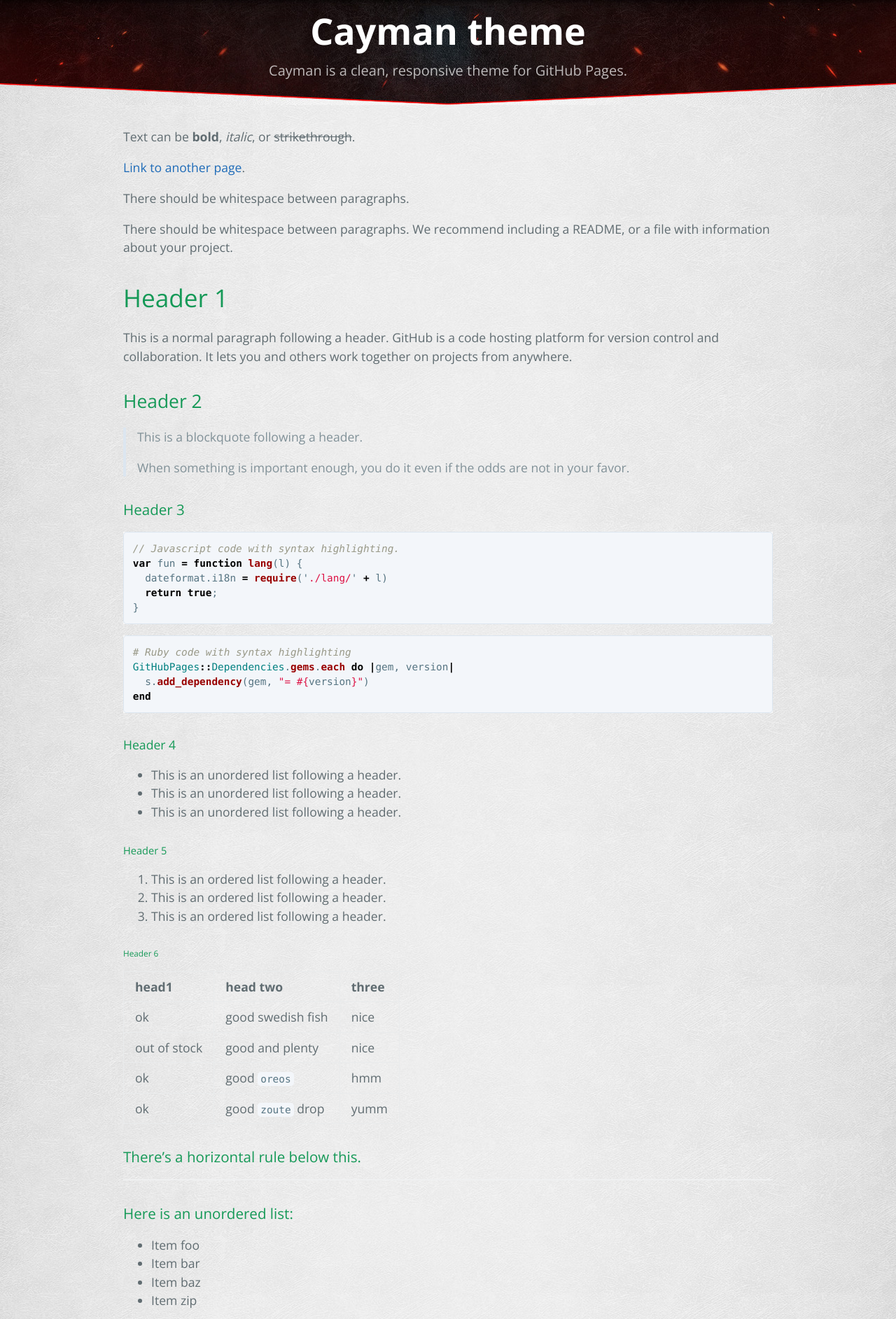
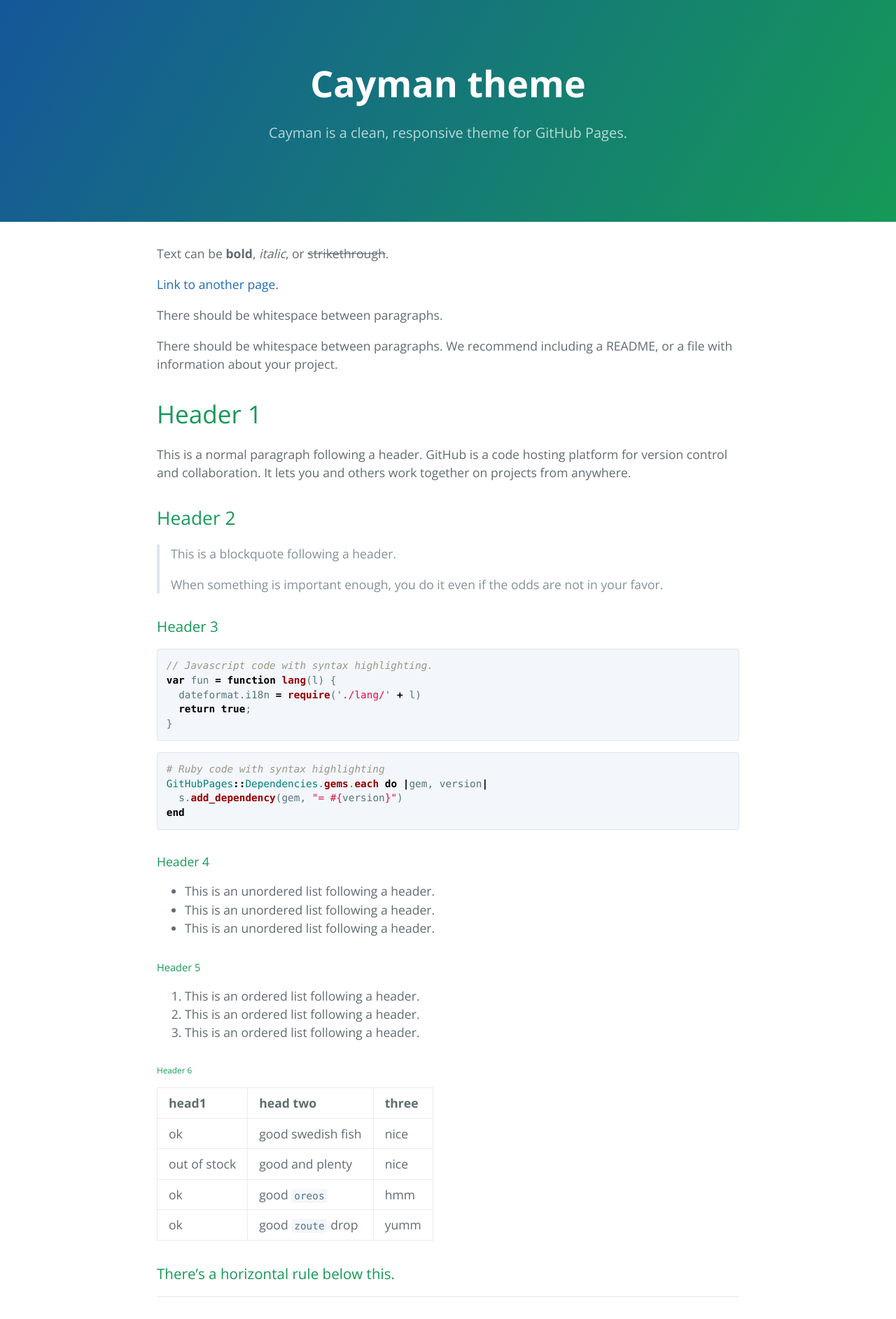
Before and after one commit to tankigdn/tankigdn.github.io, a Jekyll site: the page built from index.md, in a window 1280 px wide. Shown: the top 1885 px of the page at 70% size. Built offline with Jekyll 4.4.1, drawn with Linux system fonts in a browser that asks for light colours.

Commit message:
Update style.css

```diff
--- a/assets/css/style.css
+++ b/assets/css/style.css
@@ -404,7 +404,6 @@ body {
     font-size: 16px;
     line-height: 1.5;
     color: #606c71;
-	background: url("/assets/images/background.jpg") repeat-y 50% 0 #9d9d9d;
 }
 #skip-to-content {
     height: 1px;
@@ -475,13 +474,12 @@ a:hover {
 .page-header {
     color: #fff;
     text-align: center;
-    background: url(/assets/images/header.jpg) no-repeat 50% 0;
-    height: 150px;
-    line-height: 40px;
+    background-color: #159957;
+    background-image: linear-gradient(120deg, #155799, #159957);
 }
 @media screen and (min-width: 64em) {
     .page-header {
-        padding: 1.5rem 6rem;
+        padding: 5rem 6rem;
     }
 }
 @media screen and (min-width: 42em) and (max-width: 64em) {
@@ -542,7 +540,7 @@ a:hover {
 @media screen and (min-width: 64em) {
     .main-content {
         max-width: 64rem;
-        padding: 2rem 3rem;
+        padding: 2rem 6rem;
         margin: 0 auto;
         font-size: 1.1rem;
     }
@@ -705,9 +703,9 @@ a:hover {
     border: 0;
 }
 .site-footer {
-    padding-top: 6rem;
-    height: 240px;
-    background: url(/assets/images/footer.png) no-repeat 50% 100%;
+    padding-top: 2rem;
+    margin-top: 2rem;
+    border-top: solid 1px #eff0f1;
 }
 @media screen and (min-width: 64em) {
     .site-footer {
```
